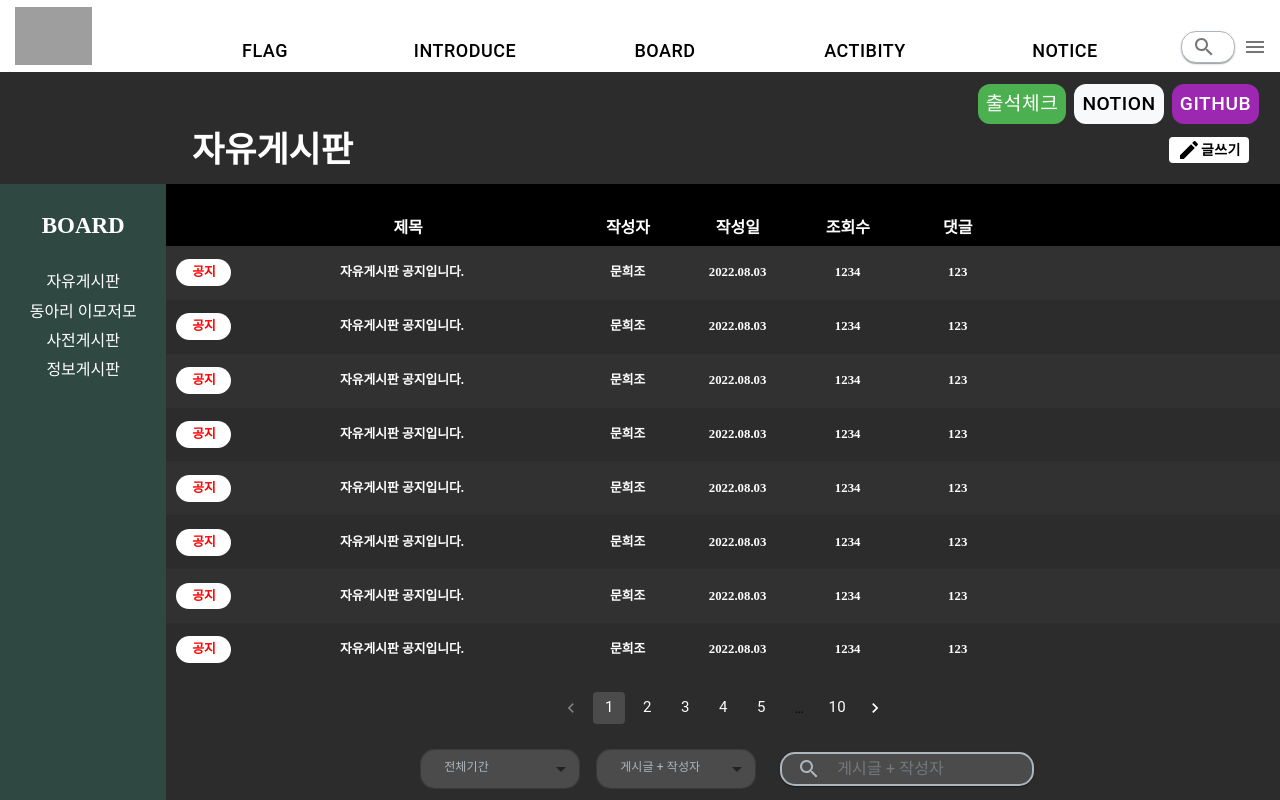
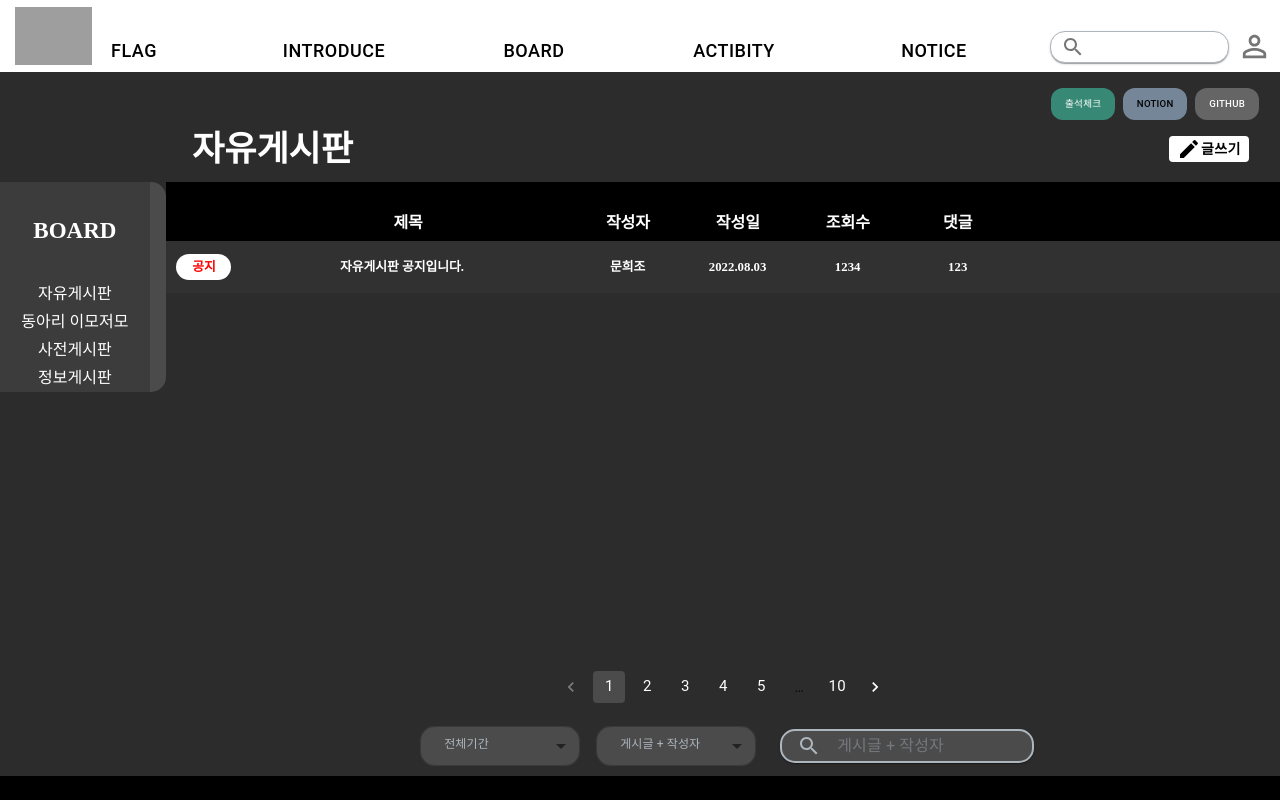
Before and after one commit to USW-Flag-Board/FrontEnd, a React (Create React App) app: page /board in a window 1280 px wide. Built offline with nearby package versions, Linux system fonts and the light colour scheme; grey boxes are pictures that could not be loaded; the HTML template or start-up script is replaced by a standard one.

Commit message:
feat: Header SideBar 수정

```diff
--- /dev/null
+++ b/src/component/Footer.jsx
@@ -0,0 +1,12 @@
+import React from 'react'
+import Box from '@mui/material/Box';
+
+const Footer = () => {
+    return (
+        <Box sx={{width: "100%", backgroundColor: "black", height: "3vh"}}>
+
+        </Box>
+    )
+}
+
+export default Footer;
--- a/src/component/Header.jsx
+++ b/src/component/Header.jsx
@@ -1,26 +1,27 @@
 import React, { useState } from "react";
+import { styled } from '@mui/system';
 import SearchIcon from '@mui/icons-material/Search';
-import MenuIcon from '@mui/icons-material/Menu';
 import IconButton from '@mui/material/IconButton';
 import Paper from '@mui/material/Paper';
 import InputBase from '@mui/material/InputBase';
 import Box from '@mui/material/Box';
-import { styled } from '@mui/system';
 import Button from '@mui/material/Button';
 import Menu from '@mui/material/Menu';
 import MenuItem from '@mui/material/MenuItem';
 import Fade from '@mui/material/Fade';
+import PersonOutlineIcon from '@mui/icons-material/PersonOutline';
 
 const HomeHeader = styled('div')({
+  boxSizing: "border-box",
   width: "100vw",
   height: "9vh",
   display: "flex",
   alignItems: "flex-end",
-  backgroundColor: "white !important",
+  backgroundColor: "white",
 });
 
 const LogoBox = styled('div')({
-  width: "20vw",
+  width: "10%",
   height: "100%",
   display: "flex",
   alignItems: "center",
@@ -28,11 +29,12 @@ const LogoBox = styled('div')({
 });
 
 const MenuItemBox = styled('div')({
-  width: "80vw",
+  width: "70%",
   display: "flex",
   justifyContent: "end",
   alignItems: "center",
-  marginRight: "5px",
+  // marginRight: "5px",
+
 })
 
 const MenuItems = styled('div')({
@@ -42,22 +44,30 @@ const MenuItems = styled('div')({
   margin: 0,
 });
 
+const SearchBox = styled('div')({
+  width: "20%",
+  display: "flex",
+  alignItems: "center",
+})
+
 const ButtonArea = styled('div')({
   display: "flex",
   alignItems: 'center',
   justifyContent: "flex-end",
   height: "2vh",
   padding: "2.5vh 1vw 1vh 0",
+
 });
+
 
 const Header = () => {
   const sections = ["FLAG", "INTRODUCE","BOARD", "ACTIBITY", "NOTICE"];
   const menuItem = ["STUDY", "PROJECT"];
   const [anchorEl, setAnchorEl] = useState(null);
   const buttonItem = [
-    {name: "출석체크", bgColor: "#4caf50", fontColor: "white"},
-    {name: "Notion" , bgColor: "#f8f9fa", fontColor: "black"},
-    {name: "Github", bgColor: "#9c27b0", fontColor: "white"},
+    {name: "출석체크", bgColor: "#378975", fontColor: "white"},
+    {name: "Notion" , bgColor: "#768699", fontColor: "black"},
+    {name: "Github", bgColor: "#656565", fontColor: "white"},
   ];
 
   const open = Boolean(anchorEl);
@@ -70,7 +80,6 @@ const Header = () => {
 
   return (
     <>
-      <Box>
       <HomeHeader>
         <LogoBox>
           <img className="logo"
@@ -79,7 +88,6 @@ const Header = () => {
             style={{height: "80%", cursor: "pointer"
           }}/>
         </LogoBox>
-          <Box>
         <MenuItemBox>
           <MenuItems>
             {sections.map((item) =>
@@ -120,10 +128,12 @@ const Header = () => {
               </MenuItem>))}
             </Menu>
           </MenuItems>
+        </MenuItemBox>
+        <SearchBox>
           <Paper
             component="form"
             sx={{display: 'flex',
-                  width: "20%",
+              width: "80%",
               height: 30,
               borderRadius: "15px",
               ml: 2,
@@ -136,22 +146,20 @@ const Header = () => {
               sx={{ ml: 1, flex: 1}}
             />
           </Paper>
-              <IconButton sx={{ p: '8px'}} aria-label="menu">
-                <MenuIcon />
+          <IconButton sx={{ p: '8px', }} aria-label="menu">
+            <PersonOutlineIcon fontSize= "large"/>
           </IconButton>
-            </MenuItemBox>
-          </Box>
+        </SearchBox>
       </HomeHeader>
-      </Box>
       <ButtonArea>
         {buttonItem.map((item)=>(<Button
           key={item.name}
           style={{
-            color: `${item.fontColor}`,
-            backgroundColor: `${item.bgColor}`,
+            color: item.fontColor,
+            backgroundColor: item.bgColor,
             margin: "1rem 0.5rem 0.5rem 0",
-            height: "2.5rem",
-            fontSize: "1.2rem",
+            height: "2rem",
+            fontSize: "0.6rem",
             borderRadius: "12px",
           }}>
           {item.name}
--- a/src/component/SideBar.jsx
+++ b/src/component/SideBar.jsx
@@ -6,8 +6,12 @@ const SideArea = styled('div')({
 });
 
 const SideBarBox = styled('div')({
-    height: "100%",
-    width: "100%",
+    // height: "100%",
+    boxSizing: "border-box",
+});
+
+const SideBarContent = styled('div')({
+    width: "92%",
 });
 
 const ContentsTitle = styled('div')({
@@ -37,14 +41,24 @@ const Item = styled('li')({
 
 const SideBar = (props) => {
     return (
-        <SideArea sx={{width: props.width, paddingTop: props.paddingTop}}>
-            <SideBarBox sx={{backgroundColor: props.color}}>
+        <SideArea
+            sx={{width: props.mainWidth,
+                paddingTop: props.paddingTop
+            }}>
+            <SideBarBox
+                sx={{ backgroundColor: props.mainColor,
+                    height: props.height,
+                    borderRadius: props.borderRadius,
+                }}>
+
+                <SideBarContent sx={{backgroundColor: props.subColor, width: props.subWidth,}}>
                     <ContentsTitle>
                         {props.title}
                     </ContentsTitle>
                     <ItemBox>
                         {props.items.map((item)=>(<Item key={item}>{item}</Item>))}
                     </ItemBox>
+                </SideBarContent>
             </SideBarBox>
         </SideArea>
     )
--- a/src/pages/BulletinBoard.jsx
+++ b/src/pages/BulletinBoard.jsx
@@ -13,6 +13,7 @@ import FormControl from '@mui/material/FormControl';
 import Select from '@mui/material/Select';
 import EditIcon from '@mui/icons-material/Edit';
 import { createTheme, ThemeProvider } from '@mui/material/styles';
+import Footer from "../component/Footer";
 
 const theme = createTheme({
   palette: {
@@ -26,7 +27,7 @@ const theme = createTheme({
 });
 
 const BoardArea = styled('div')({
-  height: "85.5vh",
+  height: "82.5vh",
 });
 
 const TitleArea = styled('div')({
@@ -154,11 +155,14 @@ const BulletinBoard = () => {
         </Button>
       </TitleArea>
       <ContentArea>
-        <SideBar title={"BOARD"}
-          color={"#2F4842"}
-          width={"13%"}
+        <SideBar title="BOARD"
+          mainColor="#4B4B4B"
+          subColor="#3C3C3C"
+          mainWidth="13%"
+          subWidth="90%"
           items={boardItem}
-          paddingTop={"0"}/>
+          paddingTop="0"
+          borderRadius="0 15px 15px 0"/>
         <ListArea>
           <ListBar>
             <BarItemBox>
@@ -166,41 +170,6 @@ const BulletinBoard = () => {
             </BarItemBox>
           </ListBar>
           <ListBox>
-            <ListThem>
-              <ItemBox>
-                {itemContents.map((item) => <ListItem key={item}>{item}</ListItem>)}
-              </ItemBox>
-            </ListThem>
-            <ListThem>
-              <ItemBox>
-                {itemContents.map((item) => <ListItem key={item}>{item}</ListItem>)}
-              </ItemBox>
-            </ListThem>
-            <ListThem>
-              <ItemBox>
-                {itemContents.map((item) => <ListItem key={item}>{item}</ListItem>)}
-              </ItemBox>
-            </ListThem>
-            <ListThem>
-              <ItemBox>
-                {itemContents.map((item) => <ListItem key={item}>{item}</ListItem>)}
-              </ItemBox>
-            </ListThem>
-            <ListThem>
-              <ItemBox>
-                {itemContents.map((item) => <ListItem key={item}>{item}</ListItem>)}
-              </ItemBox>
-            </ListThem>
-            <ListThem>
-              <ItemBox>
-                {itemContents.map((item) => <ListItem key={item}>{item}</ListItem>)}
-              </ItemBox>
-            </ListThem>
-            <ListThem>
-              <ItemBox>
-                {itemContents.map((item) => <ListItem key={item}>{item}</ListItem>)}
-              </ItemBox>
-            </ListThem>
             <ListThem>
               <ItemBox>
                 {itemContents.map((item) => <ListItem key={item}>{item}</ListItem>)}
@@ -253,6 +222,7 @@ const BulletinBoard = () => {
         </ListArea>
       </ContentArea>
     </BoardArea>
+    <Footer/>
   </ThemeProvider>
   )
 }
--- a/src/pages/Home.jsx
+++ b/src/pages/Home.jsx
@@ -4,17 +4,20 @@ import SideBar from '../component/SideBar';
 
 
 const HomeArea = styled('div')({
+    boxSizing: "border-box",
     height: "82vh",
     display: "flex",
 });
 
 const MyActivity = styled('div')({
+    boxSizing: "border-box",
     width: "50%",
     height: "100%",
     paddingLeft: "30px"
 });
 
 const FlagContents = styled('ul')({
+    boxSizing: "border-box",
     display: "flex",
     listStyle:"none",
     width: "100%",
@@ -22,6 +25,7 @@ const FlagContents = styled('ul')({
 });
 
 const FlagContent = styled('li')({
+    boxSizing: "border-box",
     display: "flex",
     justifyContent: "center",
     width: "25%",
@@ -29,6 +33,7 @@ const FlagContent = styled('li')({
 });
 
 const BookImgBox = styled('div')({
+
     height: "45%",
     paddingBottom: "30px",
 });
@@ -42,6 +47,7 @@ const GrassArea = styled('div')({
 });
 
 const GrassBox = styled('div')({
+
     width: "33.3%",
     margin: "5px",
     backgroundColor: "white"
@@ -124,7 +130,13 @@ const Home = () => {
                         </UserBox>
                     </NoticeArea>
                 </FeedArea>
-                <SideBar color={"#868e96"} width={"20%"} items={homeItem} title={"FLAG"} paddingTop={"3.5vh"}/>
+                <SideBar mainColor="#868e96"
+                    mainWidth="20%"
+                    subWidth="100%"
+                    items={homeItem}
+                    title="FLAG"
+                    paddingTop="3.5vh"
+                    height="100%"/>
             </HomeArea>
         </>
     )
```
Also changed, not shown: src/App.js (line endings or trailing spaces). Lines whose indentation alone changed are shown as unchanged.
